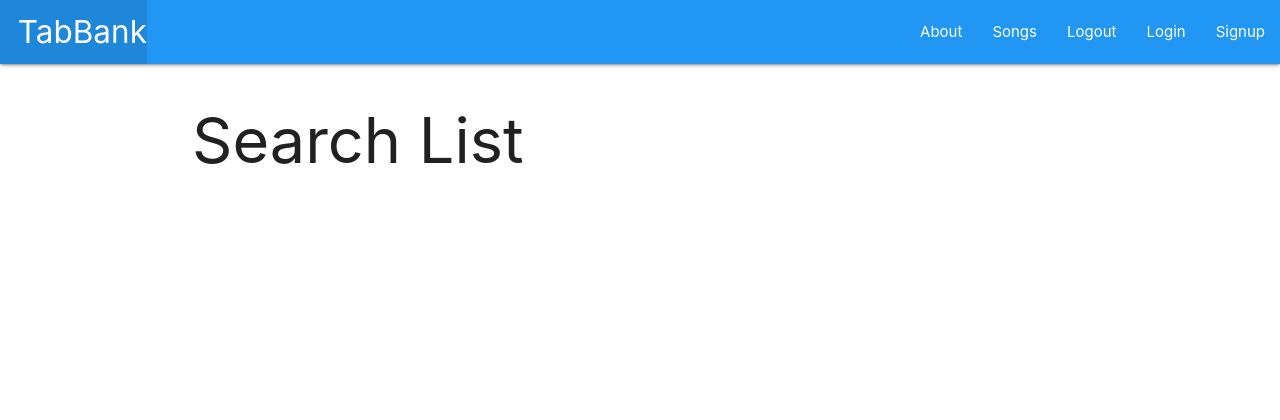
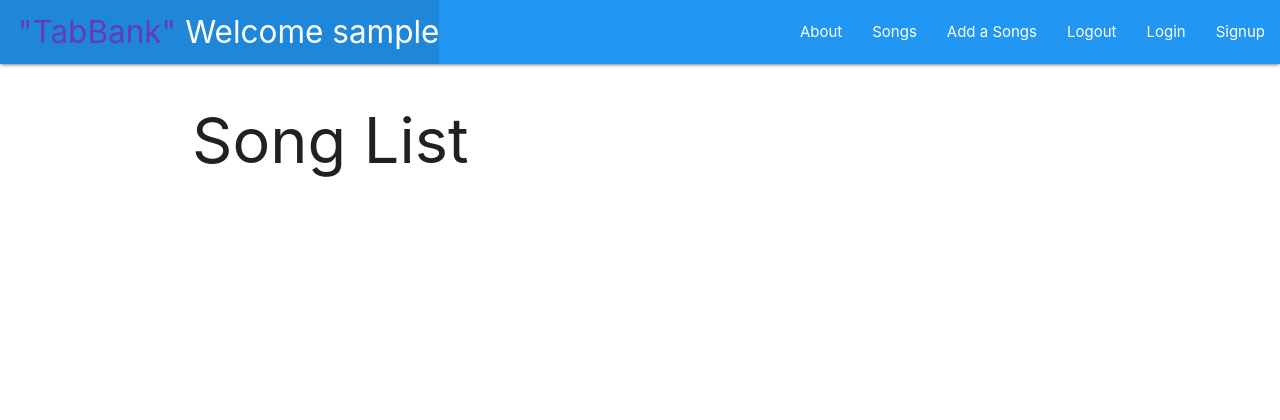
Before and after one commit to cblystone67/TabBank, a Django app: page /songs/ in a window 1280 px wide. Shown: the top 420 px of the page. Run offline with Django 4.2, Linux system fonts and the light colour scheme; the visitor is signed in with stand-in values (Sample User, id 1); data that the repository does not hold is empty.

Commit message:
Add, Update, Delete

```diff
--- a/main_app/templates/base.html
+++ b/main_app/templates/base.html
@@ -15,12 +15,13 @@
     <nav>
       <div class="nav-wrapper blue">
         <ul>
-          <li><a href="{% url 'home' %}" class="left brand-logo">&nbsp;&nbsp;TabBank</a></li>
+          <li><a href="{% url 'home' %}" class="left brand-logo">&nbsp;&nbsp;<span class="card-title deep-purple-text">"TabBank"</span> Welcome {{user}}</a></li>
         </ul>
         <ul class="right">
           <li><a href="{% url 'about' %}">About</a></li>
           {% if user.is_authenticated %}
           <li><a href="{% url 'index' %}">Songs</a></li>
+          <li><a href="{% url 'songs_create' %}">Add a Songs</a></li>
           <li><a href="{% url 'logout' %}">Logout</a></li>
           {% endif %}
           <li><a href="{% url 'login' %}">Login</a></li>
--- a/main_app/templates/songs/index.html
+++ b/main_app/templates/songs/index.html
@@ -2,7 +2,7 @@
 
 {% block content %}
 
-<h1>Search List</h1>
+<h1>Song List</h1>
 {% for song in songs %}
 
 <div class='card'>
--- a/main_app/urls.py
+++ b/main_app/urls.py
@@ -6,5 +6,8 @@ urlpatterns = [
   path('about/', views.about, name='about'),
   path('songs/', views.songs_index, name='index'),
   path('songs/<int:song_id>/', views.songs_details, name='details'),
+  path('songs/create', views.SongCreate.as_view(), name='songs_create'),
+  path('songs/<int:pk>/update/', views.SongUpdate.as_view(), name='songs_update'),
+  path('songs/<int:pk>/delete/', views.SongDelete.as_view(), name='songs_delete'),
   path('account/signup/', views.signup, name='signup'),
 ]
--- a/main_app/views.py
+++ b/main_app/views.py
@@ -5,6 +5,7 @@ from django.contrib.auth import login
 from .models import Song
 from django.shortcuts import render, redirect
 import requests
+from django.views.generic.edit import CreateView, UpdateView, DeleteView
 
 
 # Create your views here.
@@ -30,6 +31,22 @@ def search_index(request):
 
     return render(request, 'search/index.html', {'data': data})
 '''
+class SongCreate(CreateView):
+  model = Song
+  fields = ['title', 'artist']
+  def form_valid(self, form):
+    form.instance.user = self.request.user
+    return super().form_valid(form)
+
+class SongUpdate(UpdateView):
+  model = Song
+  fields = ['title', 'artist']
+
+class SongDelete(DeleteView):
+  model = Song
+  success_url = '/songs/'
+
+
 def signup(request):
   error_message = ''
   if request.method == "POST":
```
Also changed, not shown: main_app/templates/main_app/song_confirm_delete.html (added, +13 -0 lines), main_app/templates/main_app/song_form.html (added, +18 -0 lines), main_app/templates/songs/details.html (+6 -2 lines).
